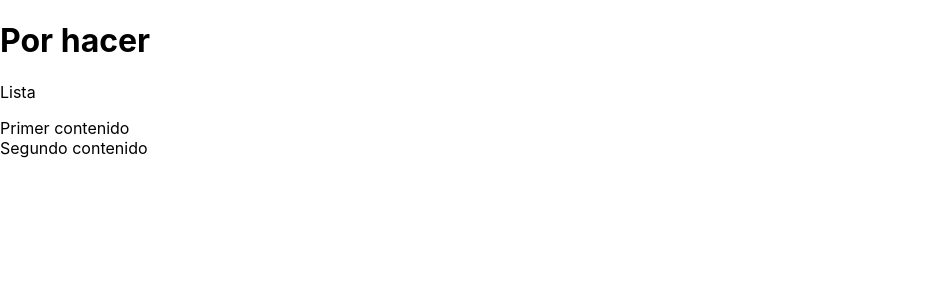
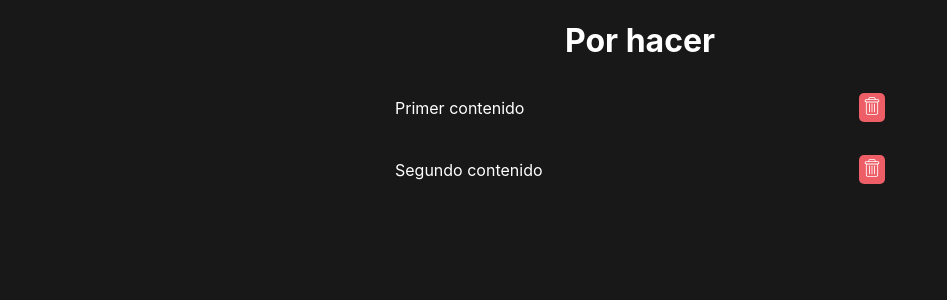
Before and after one commit to JeanleeRoy/dev-todo-react-app, a React (Create React App) app: page / in a window 1280 px wide. Shown: the top 300 px of the page, without its empty margins (0-947 px from the left). Built offline with nearby package versions, Linux system fonts and the light colour scheme.

Commit message:
Add delete option

```diff
--- a/src/App.js
+++ b/src/App.js
@@ -6,10 +6,18 @@ function App() {
     { id: 1, content: "Primer contenido" },
     { id: 2, content: "Segundo contenido" },
   ]);
+
+  const deleteTodo = (id) => {
+    const newTodos = todos.filter((todo) => {
+      return todo.id !== id;
+    });
+    setTodos(newTodos);
+  };
+
   return (
     <div className="App">
-      <h1>Por hacer</h1>
-      <Todo todos={todos} />
+      <h1 className="center">Por hacer</h1>
+      <Todo todos={todos} deleteTodo={deleteTodo} />
     </div>
   );
 }
--- a/src/Todo.js
+++ b/src/Todo.js
@@ -1,14 +1,30 @@
 import React from "react";
+import deleteIcon from "./assets/images/delete.svg";
 
-const Todo = ({ todos }) => {
+const Todo = ({ todos, deleteTodo }) => {
   const todoList = todos.map((todo) => {
-    return <div>{todo.content}</div>;
+    return (
+      <div className="todo" key={todo.id}>
+        <p>{todo.content}</p>
+        <button className="btn" onClick={() => deleteTodo(todo.id)}>
+          <img src={deleteIcon} className="deleteIcon" alt="delete" />
+        </button>
+      </div>
+    );
   });
+
+  const showTodos =
+    todos.length > 0 ? (
+      todoList
+    ) : (
+      <p className="center">Nada por hacer, yay!</p>
+    );
+
   return (
-    <>
-      <p>Lista</p>
-      {todoList}
-    </>
+    <div className="todoContainer">
+      <p></p>
+      {showTodos}
+    </div>
   );
 };
 
--- a/src/index.css
+++ b/src/index.css
@@ -1,13 +1,55 @@
 body {
   margin: 0;
-  font-family: -apple-system, BlinkMacSystemFont, 'Segoe UI', 'Roboto', 'Oxygen',
-    'Ubuntu', 'Cantarell', 'Fira Sans', 'Droid Sans', 'Helvetica Neue',
+  padding: 0 30px;
+  background-color: #181818;
+  color: white;
+  font-family: -apple-system, BlinkMacSystemFont, "Segoe UI", "Roboto", "Oxygen",
+    "Ubuntu", "Cantarell", "Fira Sans", "Droid Sans", "Helvetica Neue",
     sans-serif;
   -webkit-font-smoothing: antialiased;
   -moz-osx-font-smoothing: grayscale;
 }
 
 code {
-  font-family: source-code-pro, Menlo, Monaco, Consolas, 'Courier New',
+  font-family: source-code-pro, Menlo, Monaco, Consolas, "Courier New",
     monospace;
 }
+
+.center {
+  text-align: center;
+}
+
+.todoContainer {
+  width: 90%;
+  max-width: 550px;
+  margin: auto;
+}
+
+.deleteIcon {
+  height: 18px;
+  fill: white;
+}
+
+.btn {
+  border: none;
+  border-radius: 5px;
+  padding: 4px;
+  cursor: pointer;
+  transition: all ease 0.2s;
+}
+
+.btn:hover {
+  opacity: 0.9;
+}
+
+.todo {
+  display: flex;
+  justify-content: space-between;
+  align-items: center;
+  padding: 0 20px;
+  margin: 10px;
+}
+
+.todo button {
+  background-color: #ed5e67;
+}
```
Also changed, not shown: src/assets/images/bin.svg (added), src/assets/images/delete.svg (added).
